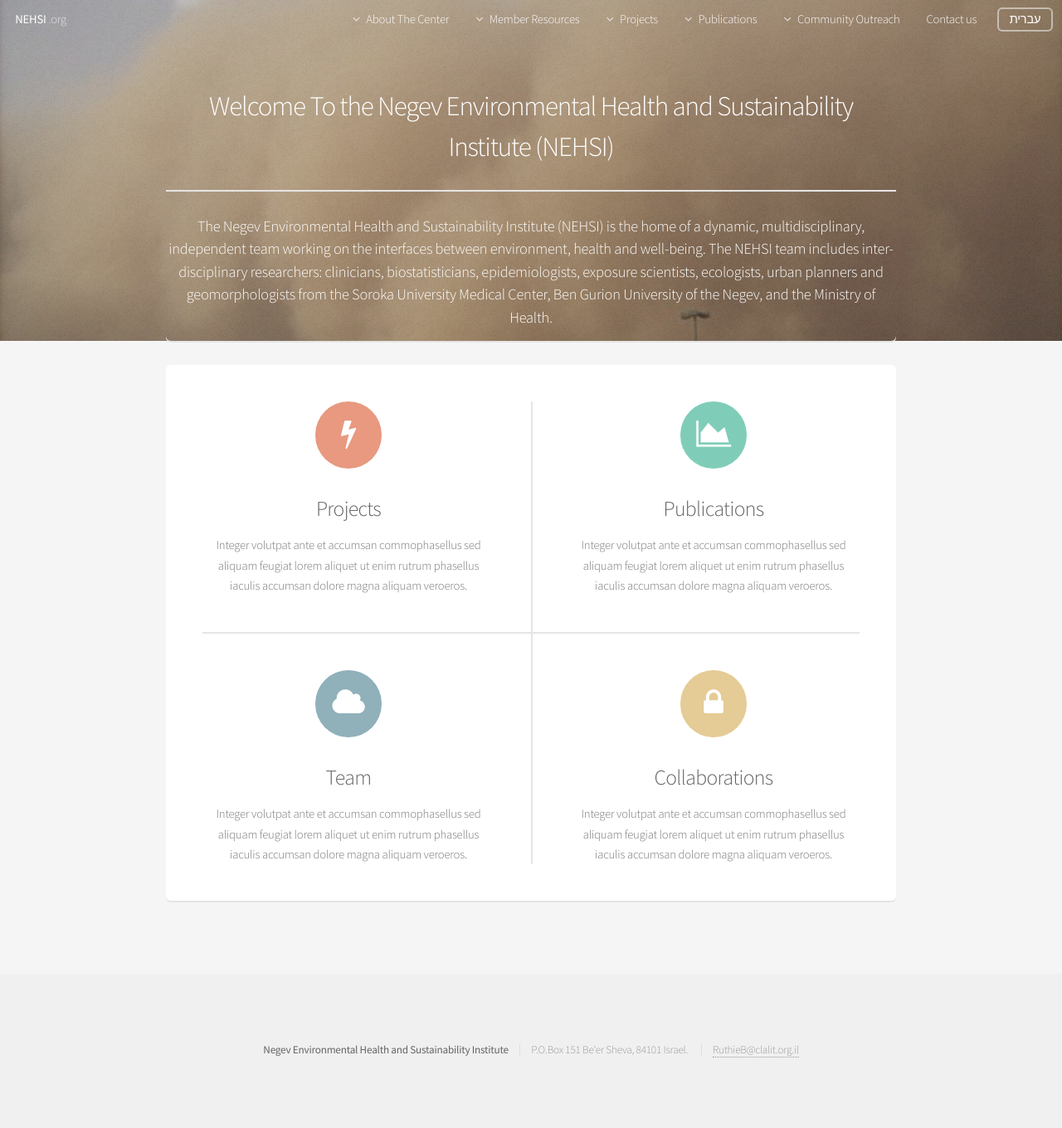
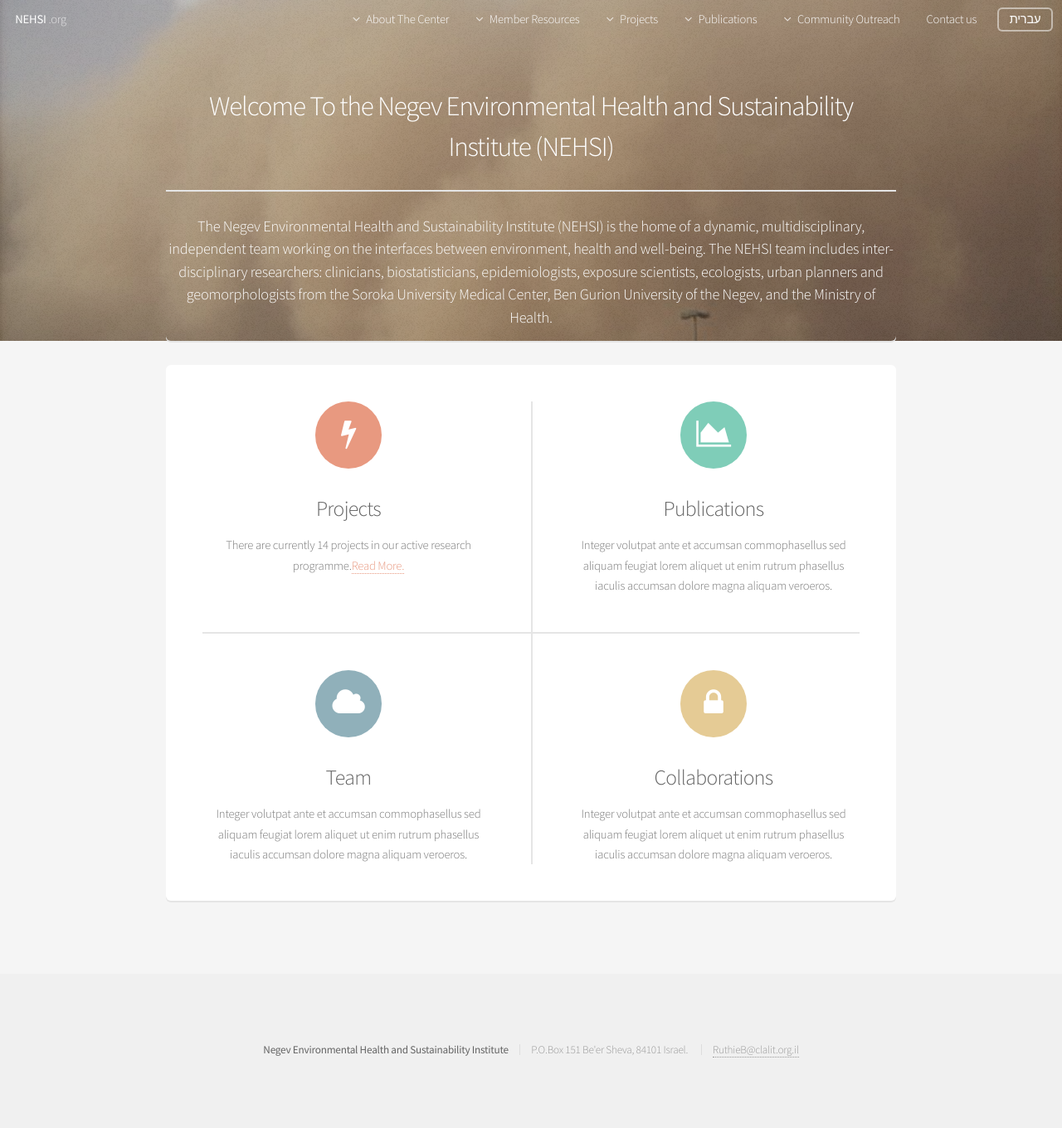
Before and after one commit to vsevkayf/hasa, a Jekyll site: the page built from index.html, in a window 1280 px wide. Shown: the whole page at 83% size. Built offline with Jekyll 4.4.1, drawn with Linux system fonts in a browser that asks for light colours; nearby versions of some CDN libraries.

Commit message:
Update index.html

```diff
--- a/index.html
+++ b/index.html
@@ -63,7 +63,7 @@
 		<section>
 			<span class="icon major fa-bolt accent2"></span>
 			<h3>Projects</h3>
-			<p>Integer volutpat ante et accumsan commophasellus sed aliquam feugiat lorem aliquet ut enim rutrum phasellus iaculis accumsan dolore magna aliquam veroeros.</p>
+			<p>There are currently 14 projects in our active research programme.<a href="/cprojects/">Read More.</a></p>
 		</section>
 		<section>
 			<span class="icon major fa-area-chart accent3"></span>
```
